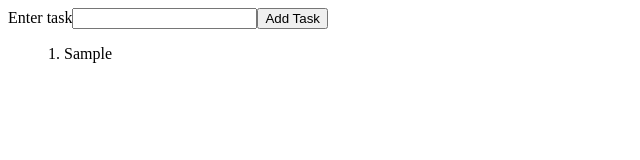
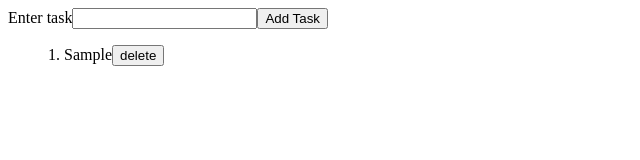
Before and after one commit to aaronlmjohnson/React-Task-List, a React (Create React App) app: page / in a window 1280 px wide. Both pictures are taken after typing "Sample" into the empty fields and a click on the button "Add Task". Shown: the top 160 px of the page, without its empty margins (0-640 px from the left). Built offline with nearby package versions, Linux system fonts and the light colour scheme.

Commit message:
added delete feature for removing tasks

```diff
--- a/src/App.js
+++ b/src/App.js
@@ -35,6 +35,12 @@ class App extends Component {
     });
   };
 
+  deleteTask = (id)=>{
+    const { tasks } = this.state;
+
+    this.setState({tasks: tasks.filter((task )=> task.id !== id)});
+  }
+
   render() {
     const { task, tasks } = this.state;
 
@@ -50,7 +56,7 @@ class App extends Component {
           />
           <button type="submit">Add Task</button>
         </form>
-        <Overview tasks={tasks} />
+        <Overview tasks={tasks} deleteTask={this.deleteTask.bind(this)}/>
       </div>
     );
   }
--- a/src/components/Overview.js
+++ b/src/components/Overview.js
@@ -1,15 +1,29 @@
-import React from "react";
+import React, { Component } from "react";
 
-const Overview = (props) => {
-  const { tasks } = props;
+class Overview extends Component{
 
-  return (
-    <ul>
-      {tasks.map((task, i) => {
-        return <li key={task.id}>{i+1}. {task.text}</li>;
-      })}
-    </ul>
-  );
+  constructor(props){
+      super(props)
+  }
+
+  render(){
+    const { tasks } = this.props;
+
+    return (
+        <ul>
+            {
+                tasks.map((task,i)=>{
+                    return(
+                    <li key={task.id}>
+                        {i+1}. {task.text}
+                        <button onClick={()=>{this.props.deleteTask(task.id)}}>delete</button>
+                    </li>
+                    );
+                })
+            }
+        </ul>
+    );
+  }
 };
 
 export default Overview;
```
